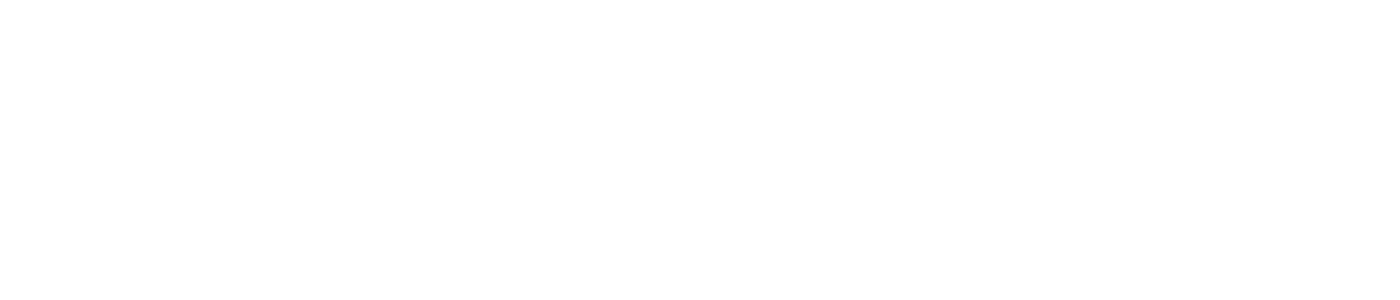
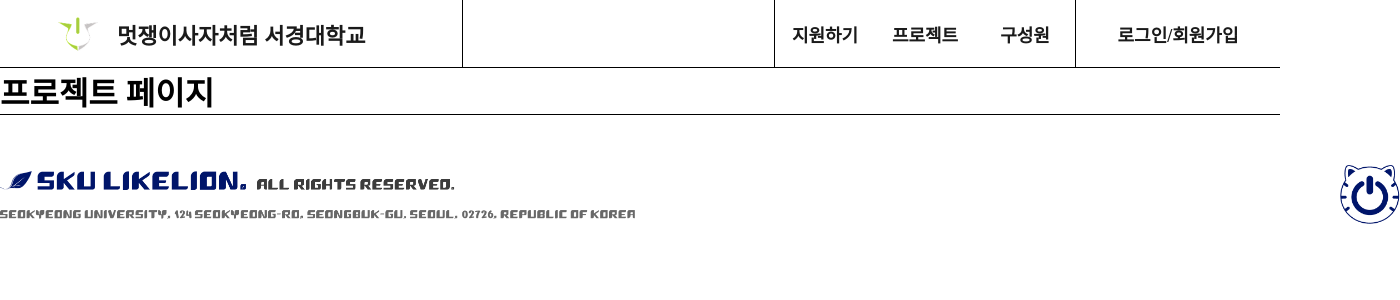
Before and after one commit to seungminng123/likelion14-homepage, a React (Vite) app: page /project in a window 1280 px wide. Before the commit this address had no page. Shown: the top 300 px of the page, 1400 px wide, since content can reach past the window. Built offline with nearby package versions, Linux system fonts and the light colour scheme.

Commit message:
:sparkles: Feat: 페이지 라우팅 및 네이게션 기능 구현

```diff
--- a/src/App.jsx
+++ b/src/App.jsx
@@ -1,5 +1,8 @@
 import {BrowserRouter, Routes, Route} from 'react-router-dom';
 import Members from '../src/pages/Members';
+import Login from '../src/pages/Login';
+import Project from '../src/pages/Project';
+import Recruit from '../src/pages/Recruit';
 import RootLayout from '../src/layout/RootLayout';
 
 export default function App() {
@@ -7,7 +10,11 @@ export default function App() {
     <BrowserRouter>
       <Routes>
         <Route element={<RootLayout />}>
-          <Route path="/" element={<Members />} />
+          <Route path="/" element = {<Members />}/>
+          <Route path="/login" element = {<Login/>}/>
+          <Route path="/project" element = {<Project/>}/>
+          <Route path="/recruit" element = {<Recruit/>}/>
+          <Route path="/members" element= {<Members />}/>
         </Route>
       </Routes>
     </BrowserRouter>
--- a/src/components/header/Header.jsx
+++ b/src/components/header/Header.jsx
@@ -15,11 +15,11 @@ export default function Header() {
             <span style={{ flex: 1 }}></span>
 
             <MenuBox>
-                <TextStyle>지원하기</TextStyle>
-                <TextStyle>프로젝트</TextStyle>
-                <TextStyle>구성원</TextStyle>
+                <TextStyle onClick={() => navigate('/recruit')}>지원하기</TextStyle>
+                <TextStyle onClick={() => navigate('/project')}>프로젝트</TextStyle>
+                <TextStyle onClick={() => navigate('/members')}>구성원</TextStyle>
             </MenuBox>
-            <LoginTextStyle>로그인/회원가입</LoginTextStyle>
+            <LoginTextStyle onClick = {() => navigate('/login')}>로그인/회원가입</LoginTextStyle>
         </HeaderContainer>
     );
 }
--- /dev/null
+++ b/src/pages/Login.jsx
@@ -0,0 +1,5 @@
+export default function Login(){
+    return(
+        <h1>로그인 페이지</h1>
+    )
+}
--- /dev/null
+++ b/src/pages/Project.jsx
@@ -0,0 +1,5 @@
+export default function Project(){
+    return(
+        <h1>프로젝트 페이지</h1>
+    )
+}
--- /dev/null
+++ b/src/pages/Recruit.jsx
@@ -0,0 +1,5 @@
+export default function Recruit(){
+    return(
+        <h1>지원하기 페이지</h1>
+    )
+}
```
